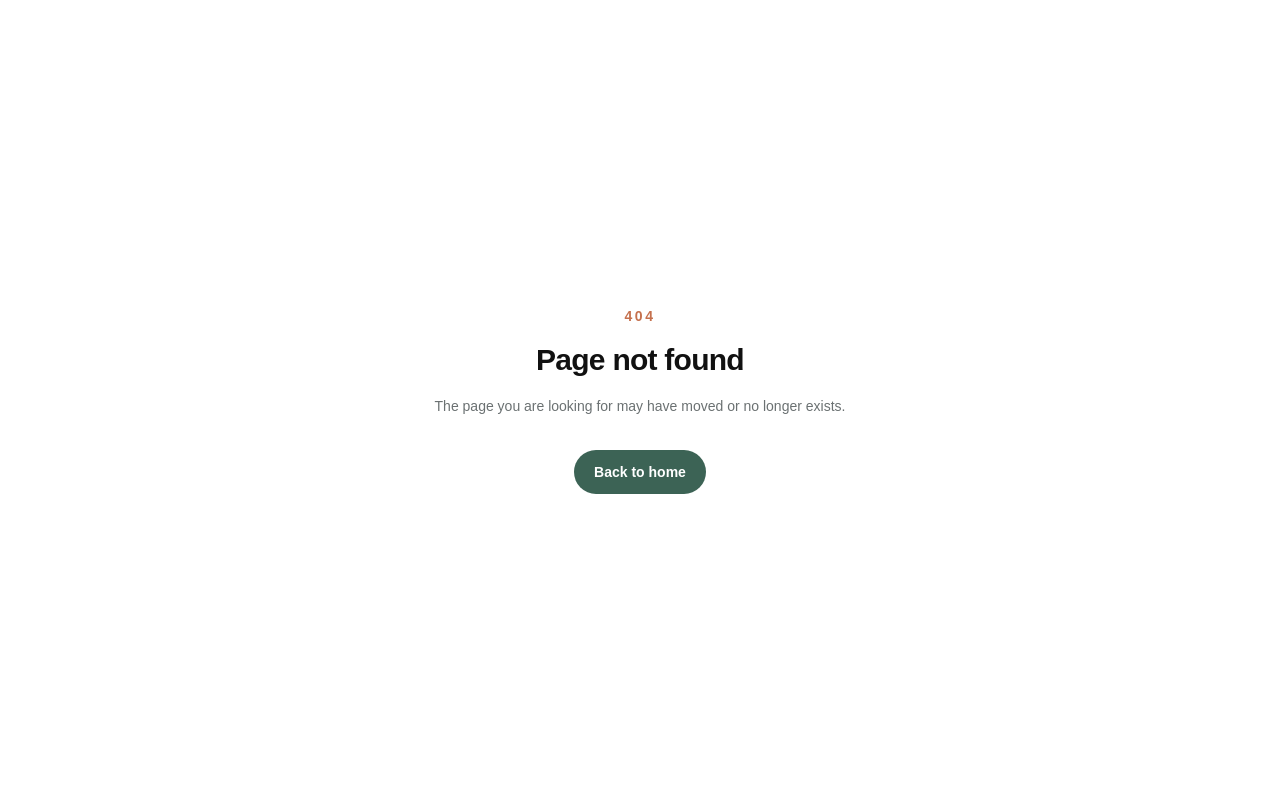
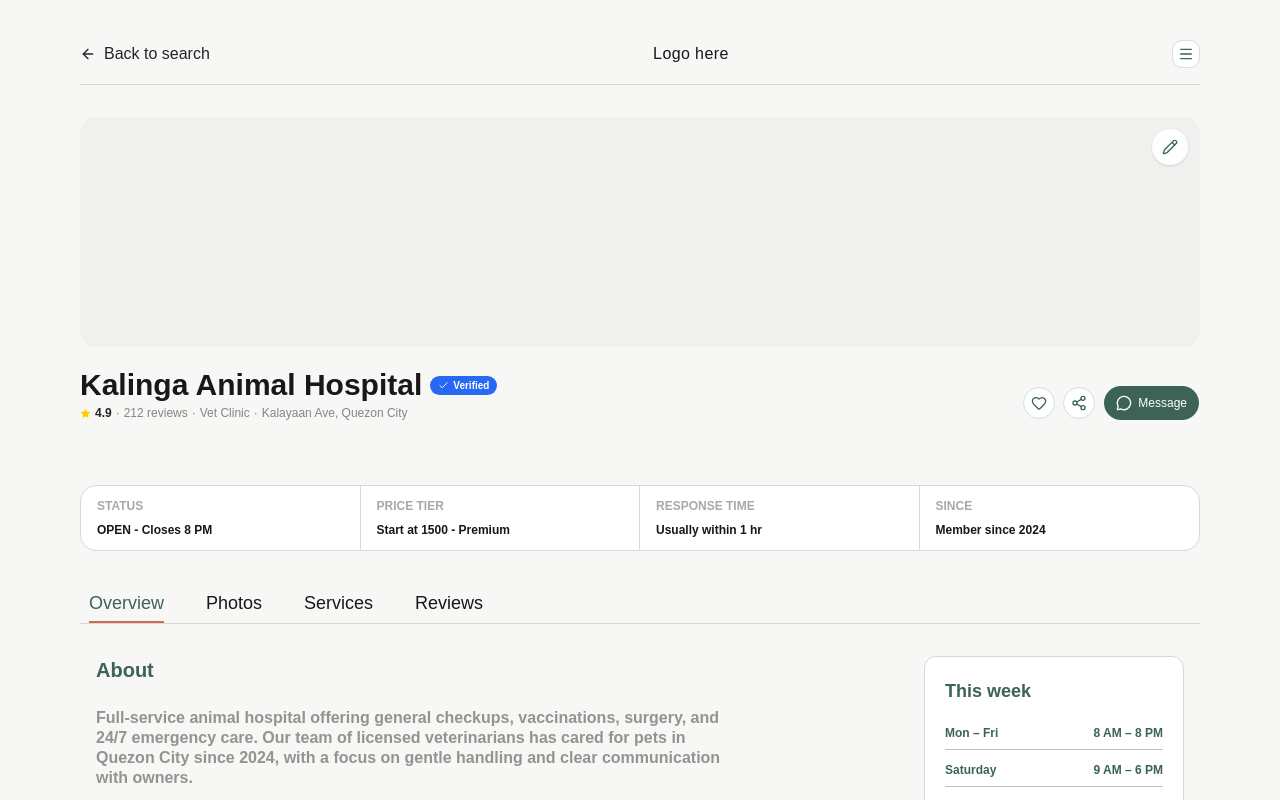
Before and after one commit to GarudaKurt/Aspen, a Next.js app: page /business-profile in a window 1280 px wide. Before the commit this address had no page. Shown: the top 800 px of the page. Built offline with nearby package versions, Linux system fonts and the light colour scheme.

Commit message:
Add business profile route

```diff
--- /dev/null
+++ b/src/app/business-profile/page.tsx
@@ -0,0 +1,5 @@
+import { BusinessProfile } from "@/components/business-profile/business-profile";
+
+export default function BusinessProfilePage() {
+  return <BusinessProfile />;
+}
```
